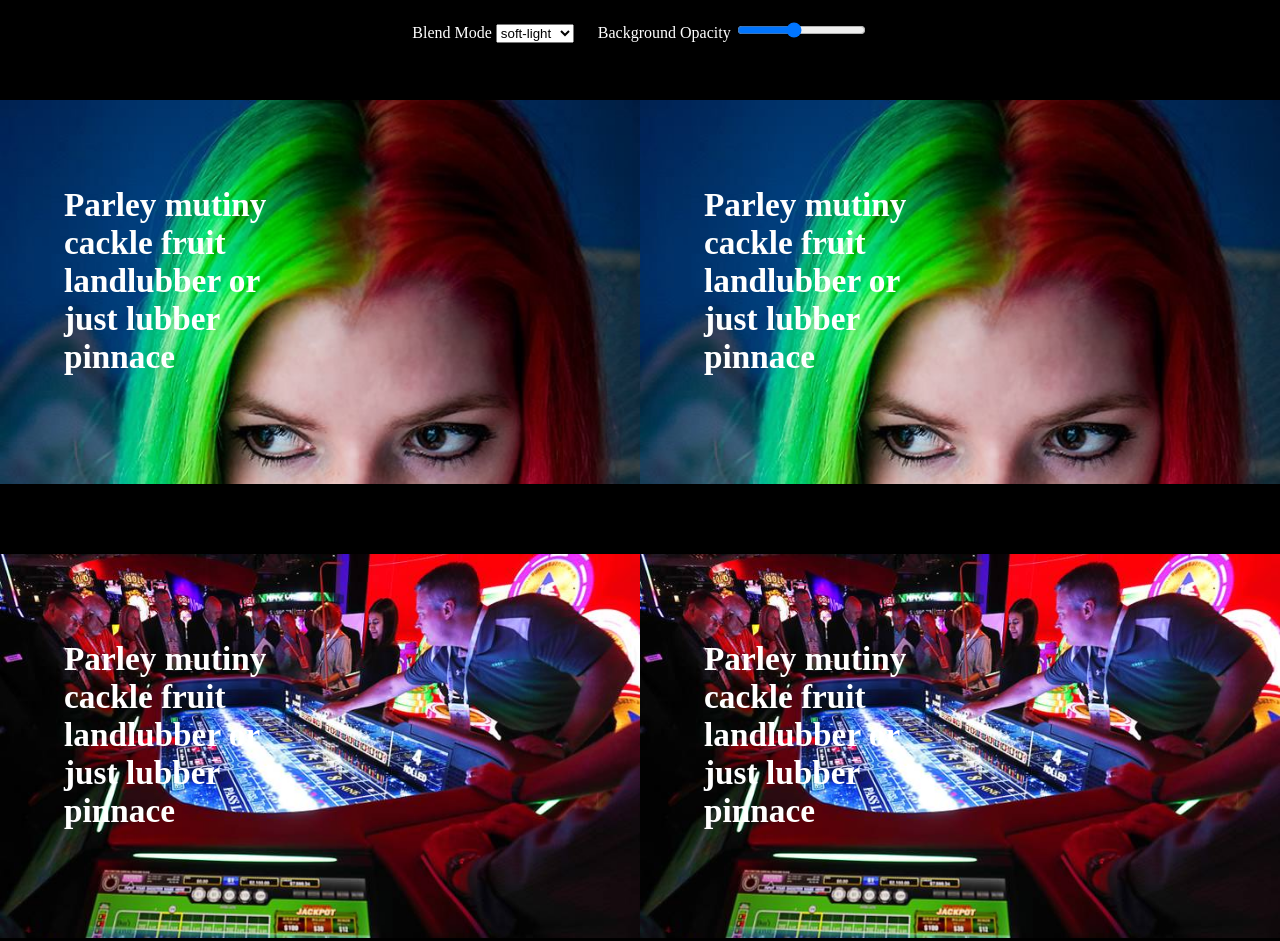
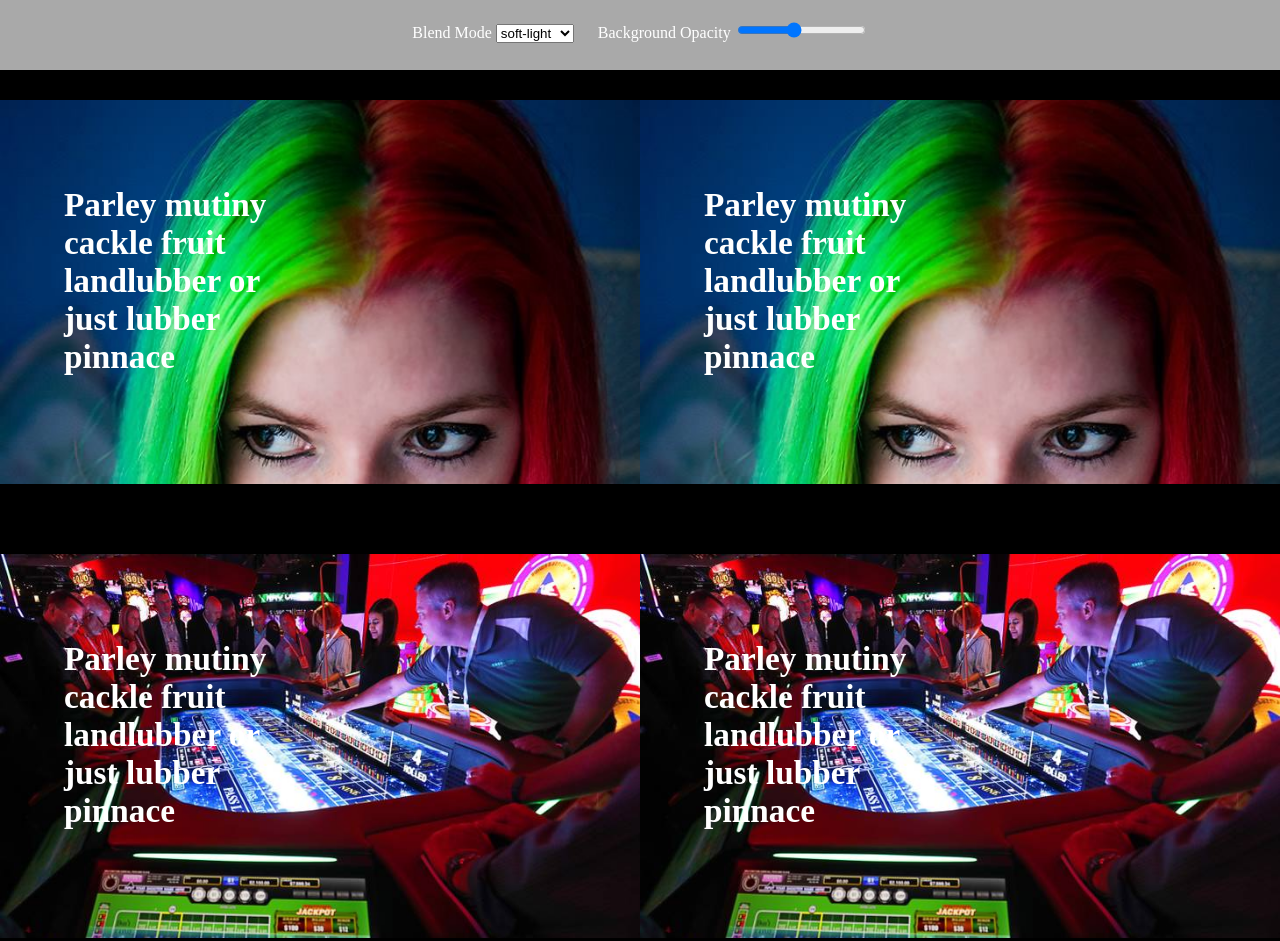
Before and after one commit to jerwarren/image-color-test, a plain HTML site: page index.html in a window 1280 px wide. Shown: the top 941 px of the page. Drawn offline with nearby package versions, Linux system fonts and the light colour scheme; a script that the page names is missing.

Commit message:
dark gry

```diff
--- a/index.html
+++ b/index.html
@@ -50,7 +50,7 @@
         height: 50px;
         padding-top: 20px;
         position:fixed;
-        background-color: black;
+        background-color: darkgrey;
         top: 0;
         color: white;
     }
```
